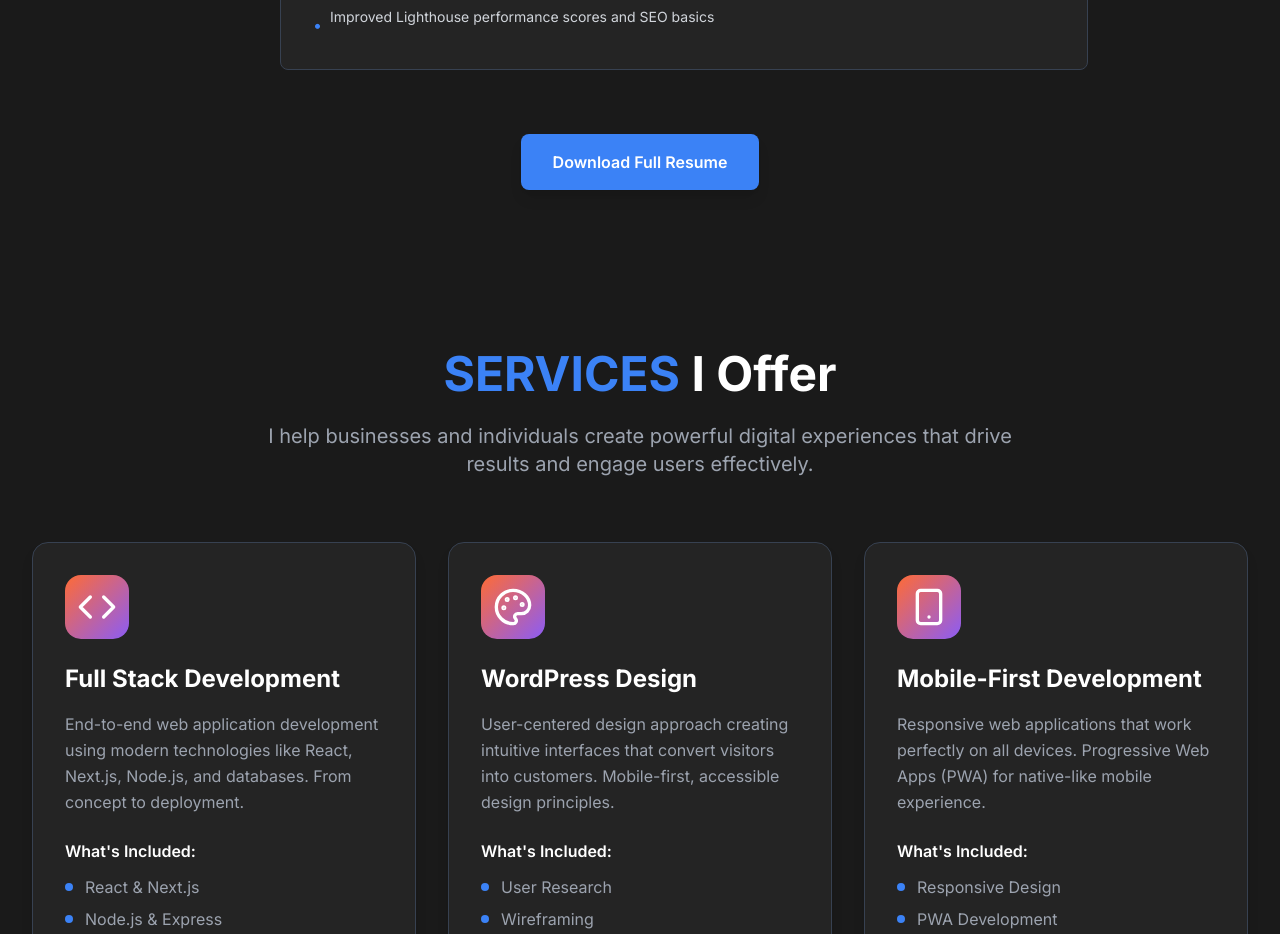
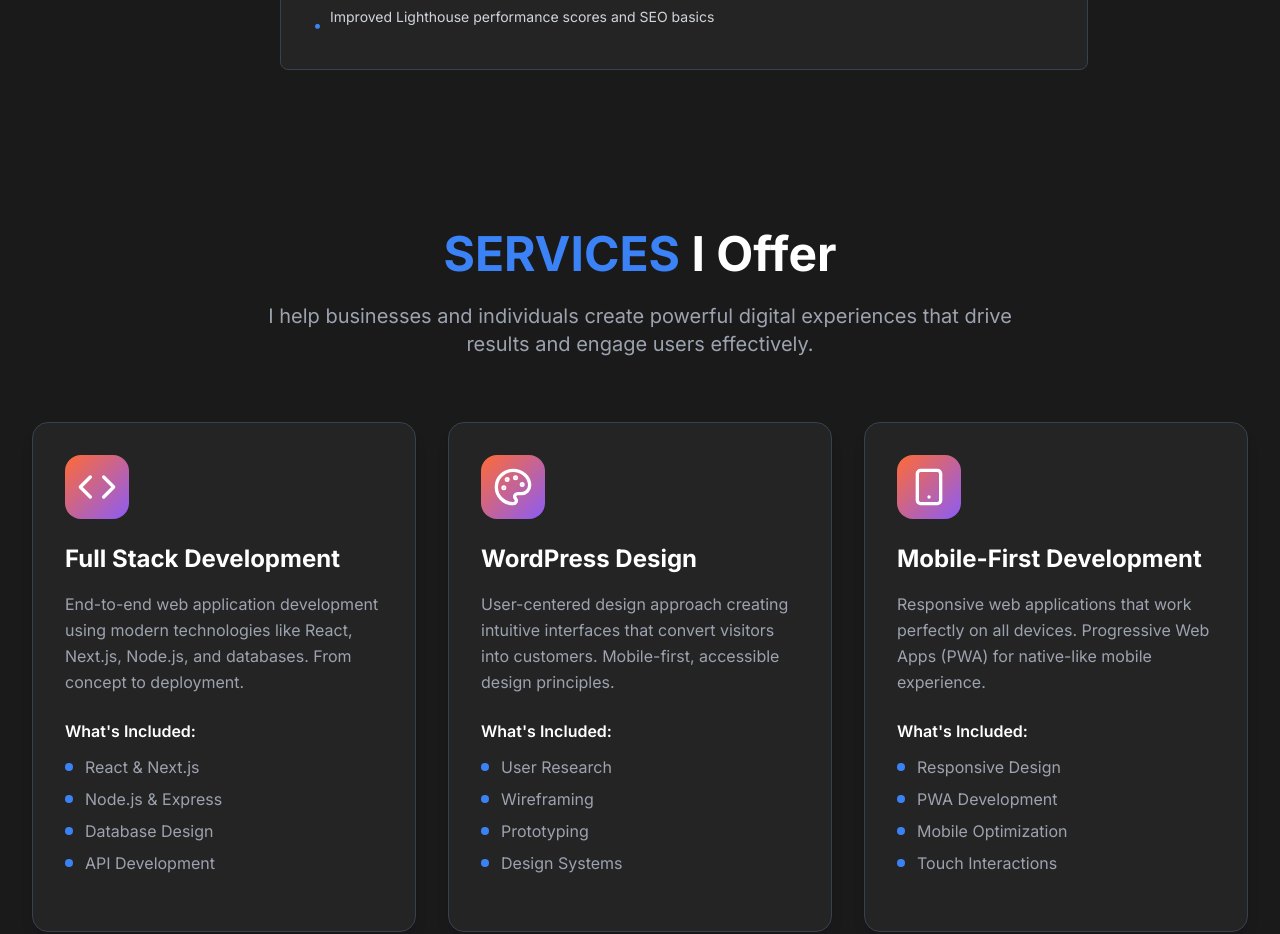
Before and after one commit to ravikhokle/portfolio, a Next.js app: page / in a window 1280 px wide. Shown: the part 2920-3854 px from the top of the page. Built offline with nearby package versions, Linux system fonts and the light colour scheme.

Commit message:
removed download resume

```diff
--- a/src/components/Experience.tsx
+++ b/src/components/Experience.tsx
@@ -139,25 +139,6 @@ const Experience = () => {
             </motion.div>
           ))}
         </motion.div>
-
-        {/* Call to Action */}
-        <motion.div
-          initial={{ opacity: 0 }}
-          whileInView={{ opacity: 1 }}
-          viewport={{ once: true }}
-          transition={{ delay: 0.6 }}
-          className="text-center mt-16"
-        >
-          <motion.a
-            whileHover={{ scale: 1.05 }}
-            whileTap={{ scale: 0.95 }}
-            href="/resume.pdf"
-            download
-            className="inline-flex items-center px-8 py-4 bg-[#3b82f6] hover:bg-blue-700 text-white font-semibold rounded-lg shadow-lg hover:shadow-xl transition-all duration-300"
-          >
-            Download Full Resume
-          </motion.a>
-        </motion.div>
       </div>
     </section>
   );
```
